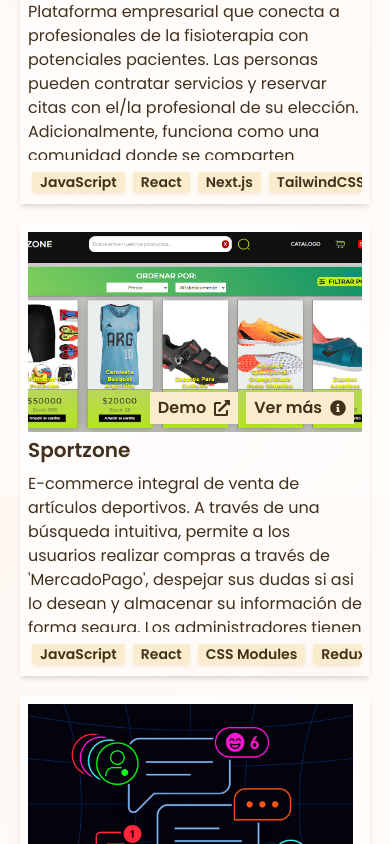
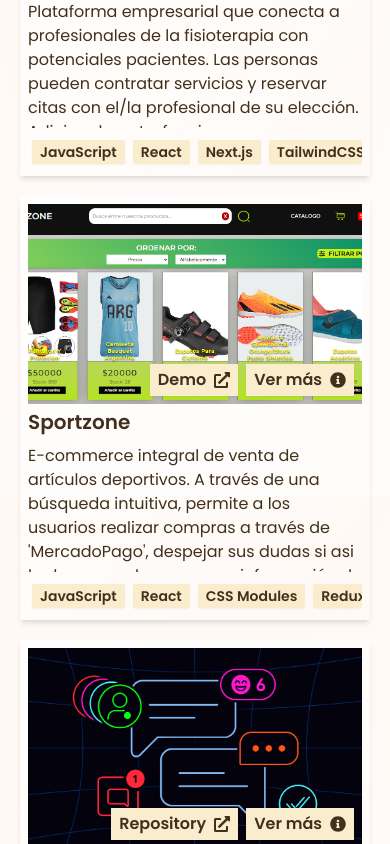
Before and after one commit to KevinMCJ/Portfolio-V2, a React (Vite) app: page / in a window 390 px wide. Shown: the part 2880-3724 px from the top of the page. Built offline with nearby package versions, Linux system fonts and the light colour scheme.

Commit message:
feat: reusable draggable list for project technologies

```diff
--- /dev/null
+++ b/src/components/common/DraggableList.tsx
@@ -0,0 +1,102 @@
+import { useRef, useState, useEffect, ReactNode } from "react";
+
+interface DraggableListProps {
+  items: string[];
+  className?: string;
+  itemClassName?: string;
+  renderItem?: (item: string, index: number) => ReactNode;
+}
+
+const DraggableList = ({
+  items,
+  className = "",
+  itemClassName = "",
+  renderItem,
+}: DraggableListProps) => {
+  const containerRef = useRef<HTMLDivElement>(null);
+  const [hasOverflow, setHasOverflow] = useState(false);
+  const [isDragging, setIsDragging] = useState(false);
+  const [startX, setStartX] = useState(0);
+  const [scrollLeft, setScrollLeft] = useState(0);
+
+  useEffect(() => {
+    const checkOverflow = () => {
+      if (containerRef.current) {
+        const hasHorizontalOverflow =
+          containerRef.current.scrollWidth > containerRef.current.clientWidth;
+        setHasOverflow(hasHorizontalOverflow);
+      }
+    };
+
+    checkOverflow();
+    window.addEventListener("resize", checkOverflow);
+
+    const timer = setTimeout(checkOverflow, 500);
+    return () => {
+      window.removeEventListener("resize", checkOverflow);
+      clearTimeout(timer);
+    };
+  }, [items]);
+
+  const handleMouseDown = (e: React.MouseEvent<HTMLDivElement>) => {
+    if (!containerRef.current || !hasOverflow) return;
+
+    setIsDragging(true);
+    setStartX(e.pageX - containerRef.current.offsetLeft);
+    setScrollLeft(containerRef.current.scrollLeft);
+    e.preventDefault();
+  };
+
+  const handleMouseMove = (e: MouseEvent) => {
+    if (!isDragging || !containerRef.current) return;
+
+    e.preventDefault();
+    const x = e.pageX - containerRef.current.offsetLeft;
+    const walk = (x - startX) * 2;
+    // * Move the scroll
+    containerRef.current.scrollLeft = scrollLeft - walk;
+  };
+
+  const handleMouseUp = () => {
+    setIsDragging(false);
+  };
+
+  useEffect(() => {
+    const onMouseMove = (e: MouseEvent) => handleMouseMove(e);
+    const onMouseUp = () => handleMouseUp();
+
+    if (isDragging) {
+      document.addEventListener("mousemove", onMouseMove);
+      document.addEventListener("mouseup", onMouseUp);
+    }
+
+    return () => {
+      document.removeEventListener("mousemove", onMouseMove);
+      document.removeEventListener("mouseup", onMouseUp);
+    };
+  }, [isDragging, startX, scrollLeft]);
+
+  const defaultContainerClass = "invisible-scroll flex items-center gap-2 overflow-x-auto rounded-lg p-1";
+  const defaultItemClass = "flex-shrink-0 whitespace-nowrap rounded-sm bg-project-secondary px-2 py-0.5 text-sm font-semibold shadow-sm dark:text-black/90";
+
+  return (
+    <div
+      ref={containerRef}
+      className={`${defaultContainerClass} ${className} ${hasOverflow ? "cursor-grab" : ""} ${isDragging ? "cursor-grabbing" : ""}`}
+      onMouseDown={handleMouseDown}
+      onDragStart={(e) => e.preventDefault()}
+    >
+      {items.map((item, index) =>
+        renderItem ? (
+          renderItem(item, index)
+        ) : (
+          <span key={index} className={`${defaultItemClass} ${itemClassName}`}>
+            {item}
+          </span>
+        ),
+      )}
+    </div>
+  );
+};
+
+export default DraggableList;
--- a/src/components/home/ProjectCard.tsx
+++ b/src/components/home/ProjectCard.tsx
@@ -4,6 +4,7 @@ import { useTranslation } from "react-i18next";
 import { Link } from "react-router-dom";
 import { FaExternalLinkAlt, FaRegEye, FaInfoCircle } from "react-icons/fa";
 import ProjectDetail from "./ProjectDetail";
+import DraggableList from "../common/DraggableList";
 
 interface ProjectCardsProps {
   project: Project;
@@ -30,13 +31,14 @@ const ProjectCard = ({ project, openSlider }: ProjectCardsProps) => {
           >
             <img
               src={project.thumbnail}
-              className="h-[300px] max-h-[200px] object-cover sm:max-h-none"
+              alt={project.title[currentLanguage]}
+              className="h-[200px] w-full object-cover sm:max-h-none md:h-[300px]"
             />
             <div className="absolute inset-0 flex cursor-pointer items-center justify-center bg-black bg-opacity-50 opacity-0 transition-opacity duration-300 hover:opacity-100">
               <FaRegEye className="text-3xl text-white" />
             </div>
           </div>
-          <div className="absolute bottom-2 right-2 mt-2 flex items-center gap-2 md:static md:grow">
+          <div className="absolute bottom-2 right-2 mt-2 flex items-center gap-2 md:static md:mt-2 md:grow">
             <Link
               to={project.external_link.url}
               target="_blank"
@@ -59,21 +61,15 @@ const ProjectCard = ({ project, openSlider }: ProjectCardsProps) => {
           <h3 className="mb-2 mt-1 text-balance text-xl font-semibold md:mt-0 md:text-center">
             {project.title[currentLanguage]}
           </h3>
-          <p className="max-h-[10rem] grow overflow-y-auto text-balance md:max-h-none">
+          <p className="invisible-scroll max-h-[8rem] grow overflow-y-auto text-balance md:max-h-none">
             {project.description[currentLanguage]}
           </p>
         </div>
 
-        <div className="invisible-scroll col-span-full mt-2 flex items-center gap-2 overflow-x-scroll rounded-lg p-1">
-          {project.technologies.map((tech, index) => (
-            <span
-              key={index}
-              className="w-fit text-nowrap rounded-sm bg-project-secondary px-2 text-sm font-semibold shadow-md shadow-secondary-200 dark:text-black/90 dark:shadow-secondary-800"
-            >
-              {tech}
-            </span>
-          ))}
-        </div>
+        <DraggableList
+          items={project.technologies}
+          className="col-span-full mt-2"
+        />
       </article>
     </Fragment>
   );
--- a/src/components/home/ProjectDetail.tsx
+++ b/src/components/home/ProjectDetail.tsx
@@ -6,6 +6,7 @@ import { Link } from "react-router-dom";
 import { MdDateRange } from "react-icons/md";
 import { FaLink, FaVideo, FaWindowClose } from "react-icons/fa";
 import DOMPurify from "isomorphic-dompurify";
+import DraggableList from "../common/DraggableList";
 
 interface ProjectDetailProps {
   isOpen: boolean;
@@ -76,12 +77,15 @@ const ProjectDetail = ({ isOpen, setIsOpen, project }: ProjectDetailProps) => {
           </div>
           <span className="align gap-1">
             <MdDateRange className="text-icon" />
-            {t("common.from")}: <time>{formatDate(project.unix_timestamp.from)}</time>
+            {t("common.from")}:{" "}
+            <time>{formatDate(project.unix_timestamp.from)}</time>
           </span>
           <span className="align gap-1">
             <MdDateRange className="text-icon" />
             {t("common.to")}:{" "}
-            <time>{formatDate(project.unix_timestamp.to) || t("common.present")}</time>
+            <time>
+              {formatDate(project.unix_timestamp.to) || t("common.present")}
+            </time>
           </span>
           <div className="align mt-auto gap-2">
             <Link
@@ -128,16 +132,10 @@ const ProjectDetail = ({ isOpen, setIsOpen, project }: ProjectDetailProps) => {
         <h3 className="font-semibold text-secondary-700 dark:text-primary-300">
           {t("content.project_detail_tech_title")}
         </h3>
-        <div className="invisible-scroll col-span-full flex items-center gap-2 overflow-x-scroll rounded-lg p-1">
-          {project.technologies.map((tech, index) => (
-            <span
-              key={index}
-              className="w-fit text-nowrap rounded-sm bg-project-secondary px-2 text-sm font-semibold shadow-md shadow-secondary-200 dark:text-black/90 dark:shadow-secondary-800"
-            >
-              {tech}
-            </span>
-          ))}
-        </div>
+        <DraggableList
+          items={project.technologies}
+          itemClassName="w-fit text-nowrap shadow-md shadow-secondary-200 dark:shadow-secondary-800"
+        />
       </div>
     </motion.dialog>
   );
```
